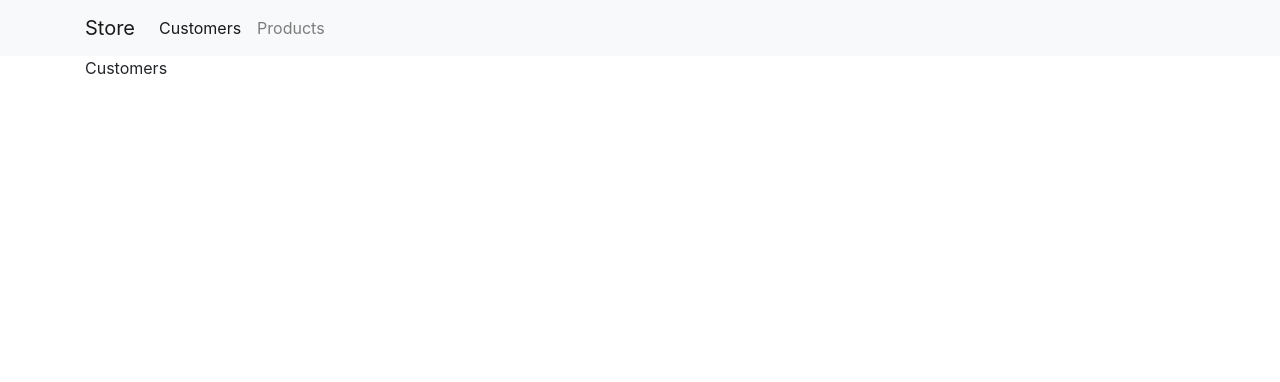
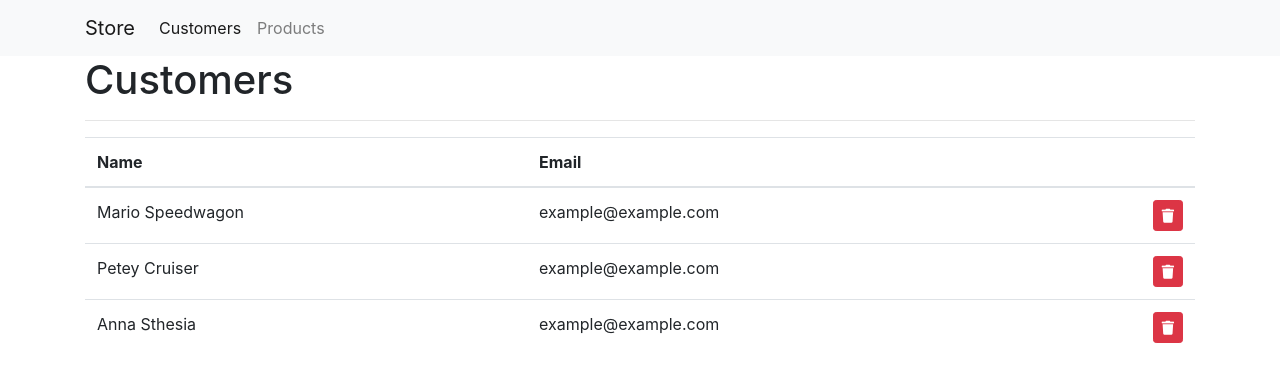
Before and after one commit to Vivify-Ideas/vivify-academy-store, a Vue app: page /customers in a window 1280 px wide. Shown: the top 382 px of the page. Built offline with nearby package versions, Linux system fonts and the light colour scheme.

Commit message:
Zadatak 2

```diff
--- a/public/index.html
+++ b/public/index.html
@@ -7,6 +7,7 @@
     <link rel="icon" href="<%= BASE_URL %>favicon.ico">
     <title>store-app</title>
     <link rel="stylesheet" href="https://stackpath.bootstrapcdn.com/bootstrap/4.1.0/css/bootstrap.min.css" integrity="sha384-9gVQ4dYFwwWSjIDZnLEWnxCjeSWFphJiwGPXr1jddIhOegiu1FwO5qRGvFXOdJZ4" crossorigin="anonymous">
+    <link rel="stylesheet" href="https://use.fontawesome.com/releases/v5.2.0/css/all.css" integrity="sha384-hWVjflwFxL6sNzntih27bfxkr27PmbbK/iSvJ+a4+0owXq79v+lsFkW54bOGbiDQ" crossorigin="anonymous">
   </head>
   <body>
     <noscript>
--- /dev/null
+++ b/src/utils/CustomerService.js
@@ -0,0 +1,26 @@
+const customers = [
+  {
+    fullName: 'Mario Speedwagon',
+    email: 'example@example.com'
+  },
+  {
+    fullName: 'Petey Cruiser',
+    email: 'example@example.com'
+  },
+  {
+    fullName: 'Anna Sthesia',
+    email: 'example@example.com'
+  }
+]
+
+export default class CustomerService {
+  list() {
+    return customers;
+  }
+
+  remove(customer) {
+    customers.splice(customers.indexOf(customer), 1)
+  }
+}
+
+export const customerService = new CustomerService();
--- a/src/views/AppCustomers.vue
+++ b/src/views/AppCustomers.vue
@@ -1,11 +1,44 @@
 <template>
   <div>
-    Customers
+    <h1>Customers</h1>
+    <hr/>
+    <table class="table">
+      <thead>
+        <tr>
+          <th scope="col">Name</th>
+          <th scope="col">Email</th>
+          <th scope="col">&nbsp;</th>
+        </tr>
+      </thead>
+      <tbody>
+        <tr v-for="(customer, index) in customers" :key="index">
+          <td>{{ customer.fullName }}</td>
+          <td>{{ customer.email }}</td>
+          <td class="text-right">
+            <button class="btn btn-danger btn-sm" @click="removeCustomer(customer)">
+              <i class="fas fa-trash"></i>
+            </button>
+          </td>
+        </tr>
+      </tbody>
+    </table>
   </div>
 </template>
 
 <script>
+  import { customerService } from '../utils/CustomerService'
+
   export default {
+    data() {
+      return {
+        customers: customerService.list()
+      }
+    },
 
+    methods: {
+      removeCustomer(customer) {
+        customerService.remove(customer);
+      }
+    }
   }
 </script>
```
